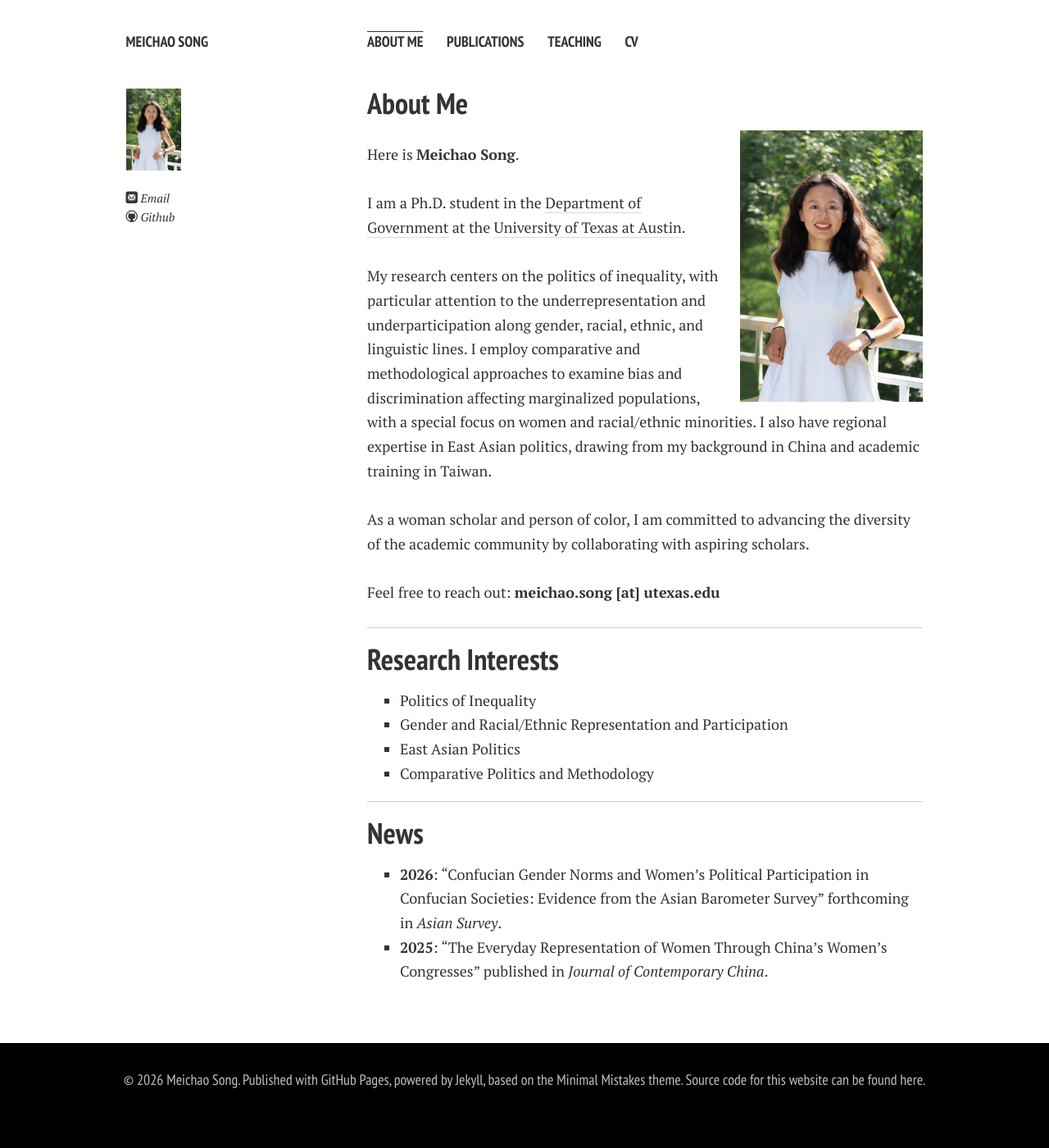
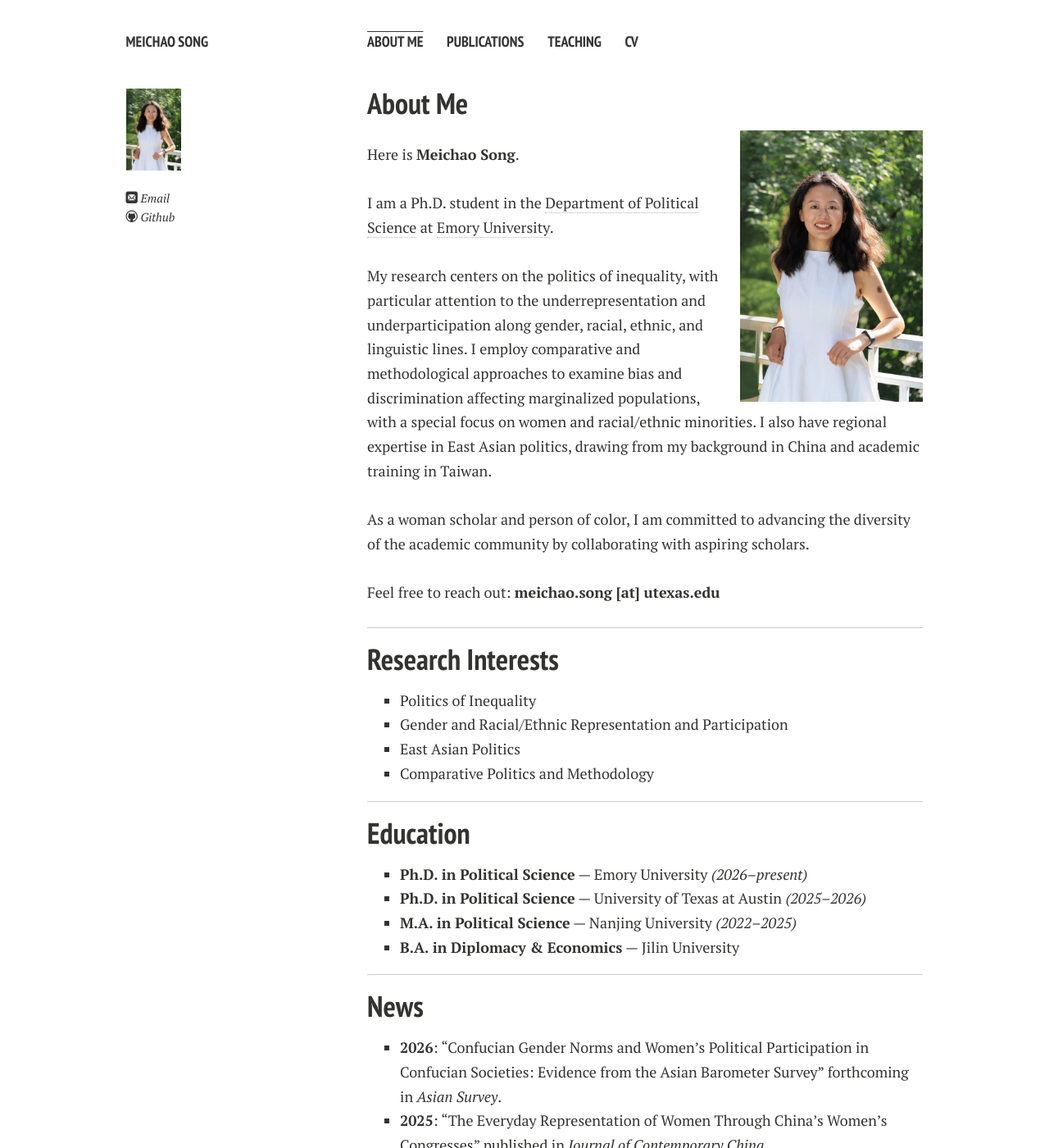
Before and after one commit to MeichaoPoliSci/MeichaoCV202606, a Jekyll site: the page built from index.md, in a window 1280 px wide and 1400 px high. Shown: the whole window at 82% size. Built offline with Jekyll 4.4.1, drawn with Linux system fonts in a browser that asks for light colours; nearby versions of some CDN libraries; comment, search, counter and statistics services are not loaded; a style sheet for code colours, icons or effects is not loaded; our own code applies the rules of GitHub Pages for plain Markdown files.

Commit message:
Add education history; update institution to Emory University

```diff
--- a/index.md
+++ b/index.md
@@ -8,7 +8,7 @@ layout: page
 
 <br>Here is **Meichao Song**.
 
-<br>I am a Ph.D. student in the [Department of Government](https://www.gov.utexas.edu/) at the [University of Texas at Austin](https://www.utexas.edu/).
+<br>I am a Ph.D. student in the [Department of Political Science](https://polisci.emory.edu/) at [Emory University](https://www.emory.edu/).
 
 <br>My research centers on the politics of inequality, with particular attention to the underrepresentation and underparticipation along gender, racial, ethnic, and linguistic lines. I employ comparative and methodological approaches to examine bias and discrimination affecting marginalized populations, with a special focus on women and racial/ethnic minorities. I also have regional expertise in East Asian politics, drawing from my background in China and academic training in Taiwan.
 
@@ -27,6 +27,15 @@ layout: page
 
 ---
 
+## Education
+
+- **Ph.D. in Political Science** — Emory University *(2026–present)*
+- **Ph.D. in Political Science** — University of Texas at Austin *(2025–2026)*
+- **M.A. in Political Science** — Nanjing University *(2022–2025)*
+- **B.A. in Diplomacy & Economics** — Jilin University
+
+---
+
 ## News
 
 - **2026**: "Confucian Gender Norms and Women's Political Participation in Confucian Societies: Evidence from the Asian Barometer Survey" forthcoming in *Asian Survey*.
```
Also changed, not shown: cv.md (+10 -1 lines).
